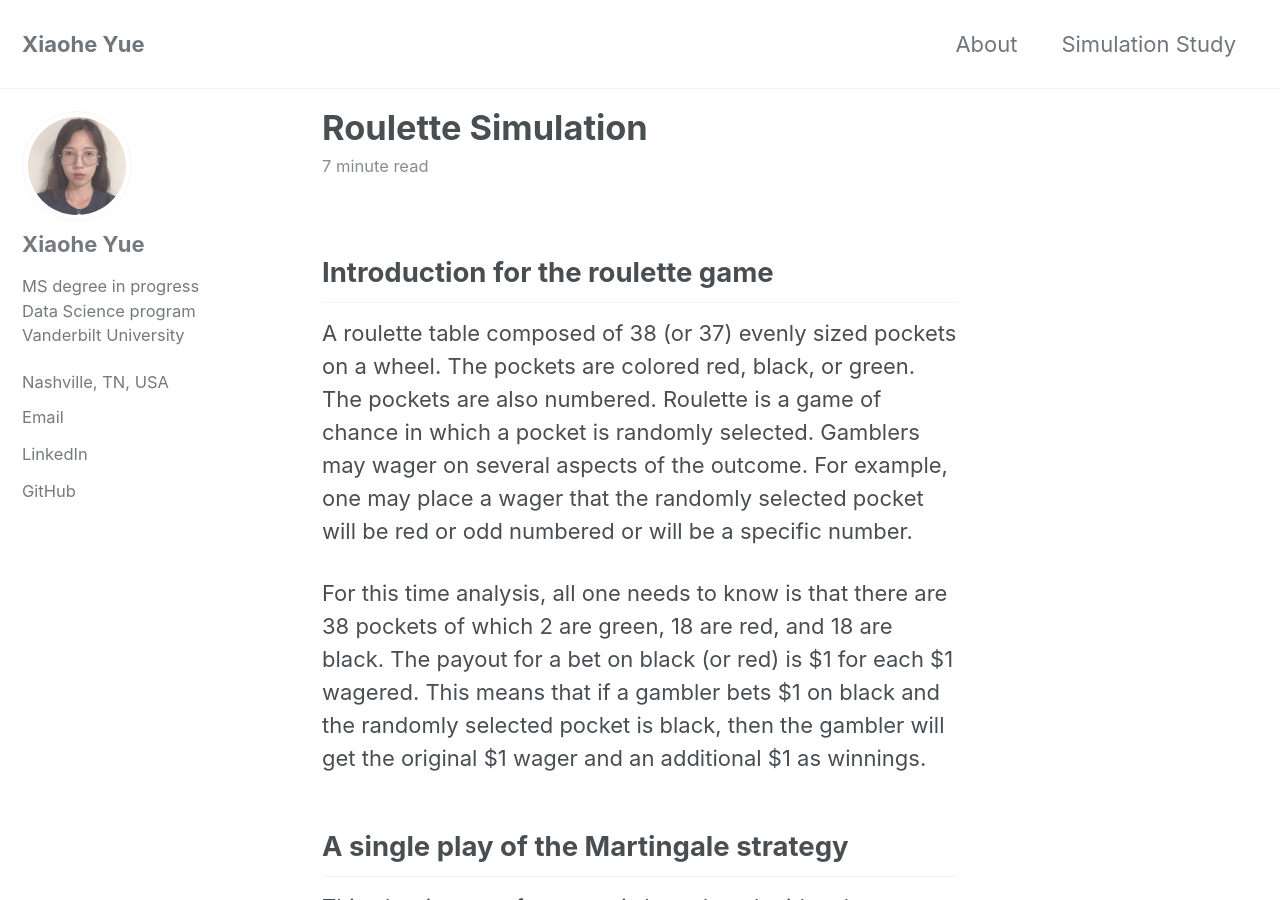
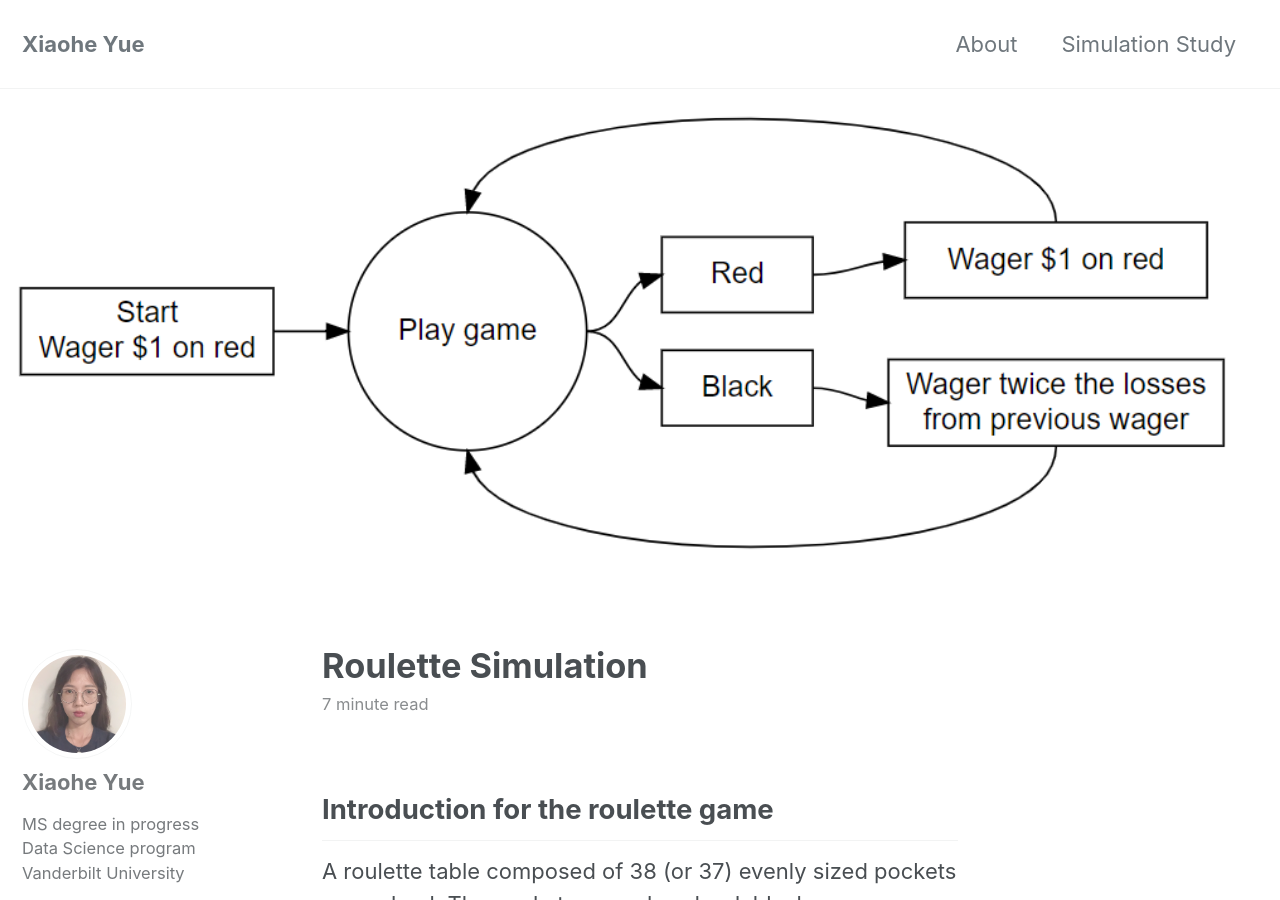
Before and after one commit to marinayxh/marinayxh.github.io, a Jekyll site: the page built from _posts/2019-08-26-roulette.md, in a window 1280 px wide and 900 px high. Built offline with Jekyll 4.4.1, drawn with Linux system fonts in a browser that asks for light colours; cached includes are drawn as plain includes.

Commit message:
roulette header

```diff
--- a/_posts/2019-08-26-roulette.md
+++ b/_posts/2019-08-26-roulette.md
@@ -2,6 +2,8 @@
 title: "Roulette Simulation"
 date: 2019-08-26
 permalink: /roulette-simulation/
+header:
+  image: "/images/roulette8.PNG"
 excerpt: "Simulation Study"
 ---
 
```
Also changed, not shown: images/roulette8.PNG (added).
